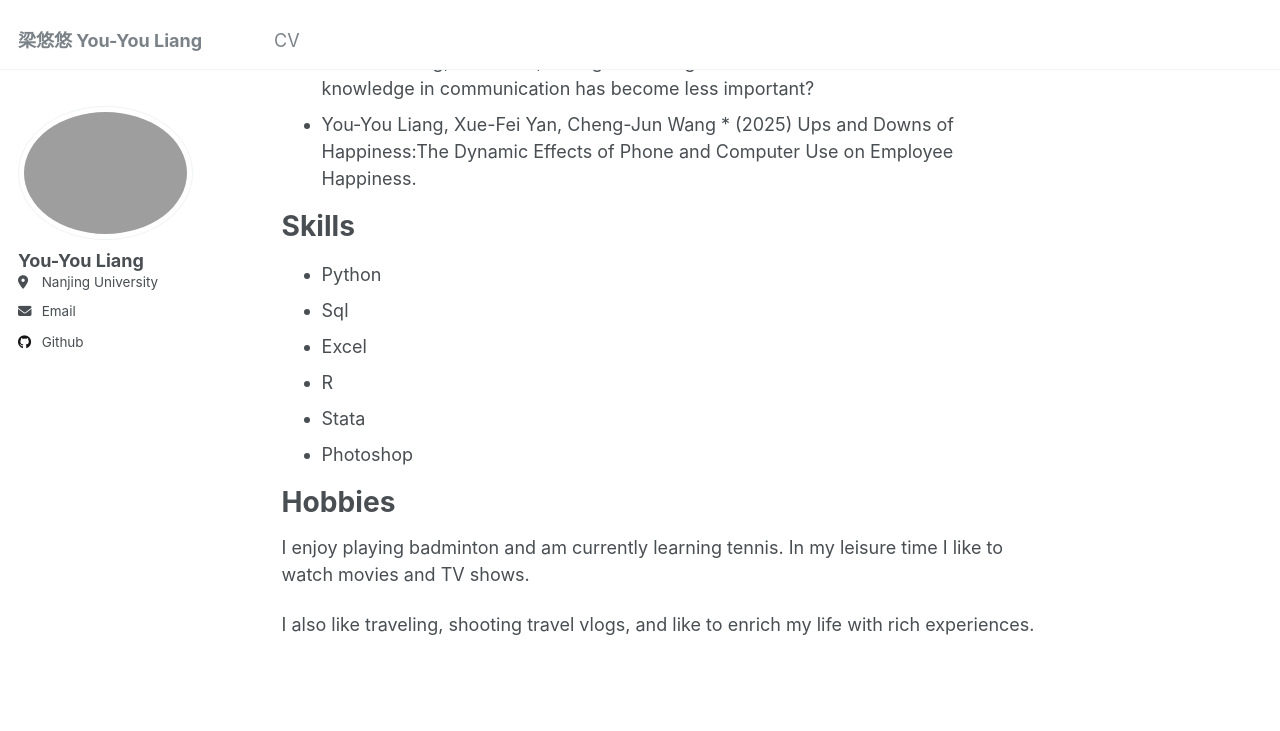
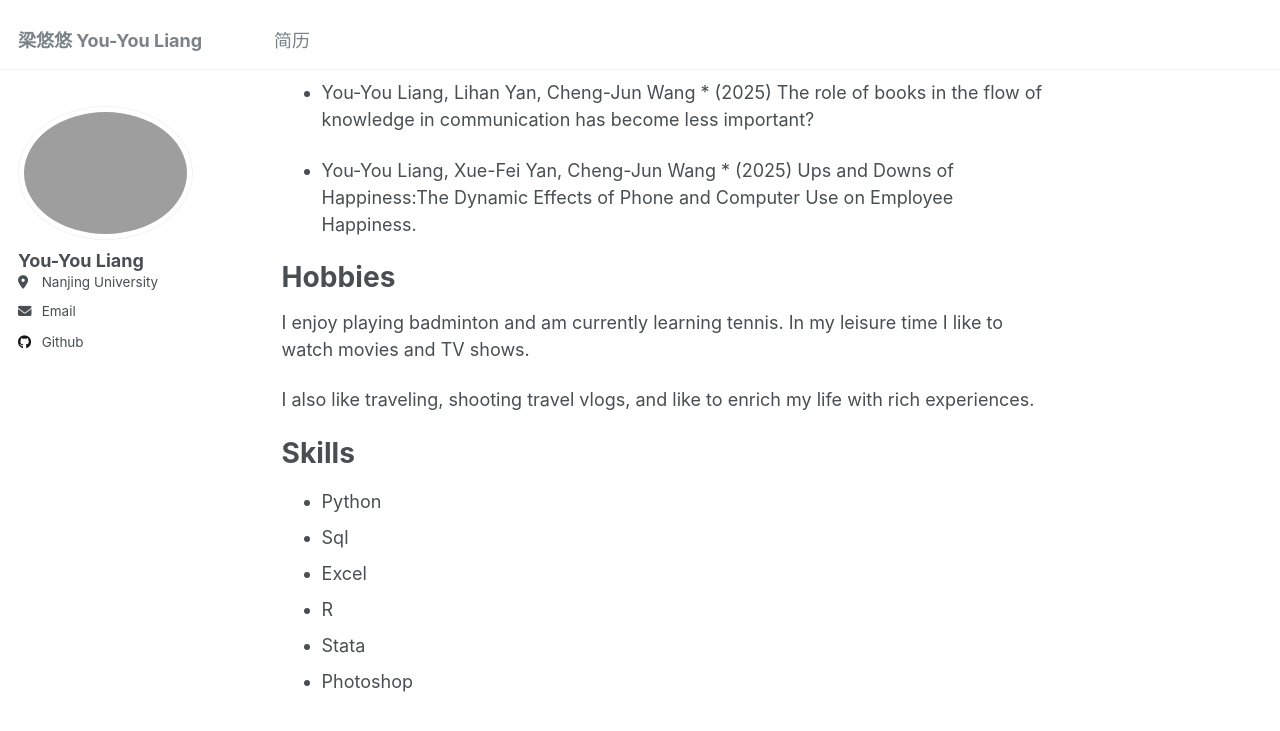
Before and after one commit to YouYou-Liang/YouYou-Liang.github.io, a Jekyll site: the page built from _pages/about.md, in a window 1280 px wide and 900 px high, scrolled down 1420 px. Shown: the top 731 px of the window. Built offline with Jekyll 4.4.1, drawn with Linux system fonts in a browser that asks for light colours.

Commit message:
修改主页

```diff
--- a/_data/navigation.yml
+++ b/_data/navigation.yml
@@ -20,7 +20,7 @@ main:
   # - title: "Blog Posts"
   #   url: /year-archive/
 
-  - title: "CV"
+  - title: "简历"
     url: /cv/
 
   # - title: "Guide"
--- a/_pages/about.md
+++ b/_pages/about.md
@@ -46,13 +46,15 @@ How to edit your site's GitHub repository
 Liang Youyou is currently a master student  in the School of Journalism and Communication, Nanjing University, under the supervision of Dr. Cheng-Jun Wang. Her research interests is to explore the bibliometric characteristics of communication. She uses various computational methods (such as network analysis, text mining, word embedding models, and citation analysis) to examine the innovative development of communication and the position of the discipline in the scientific field.
 
 <div style="text-align: center;">
-  <img src="/images/meme.png" alt="Meme" style="max-width: 50%; height: auto;">
+  <img src="/images/meme.png" alt="Meme" style="max-width: 55%; height: auto;">
 </div>
+
 
 Education
 ======
 * M.A. in School of Journalism & Communication, Nanjing University, 2024-2027
 * B.A. in School of Journalism & Communication, Nanjing University, 2020-2024
+
 
 Awards
 ======
@@ -89,6 +91,7 @@ Conference Paper
 Working Paper
 ======
 * You-You Liang, Lihan Yan, Cheng-Jun Wang * (2025) The role of books in the flow of knowledge in communication has become less important?
+
 * You-You Liang, Xue-Fei Yan, Cheng-Jun Wang * (2025) Ups and Downs of Happiness:The Dynamic Effects of Phone and Computer Use on Employee Happiness.
 
 
--- a/_pages/cv.md
+++ b/_pages/cv.md
@@ -1,6 +1,6 @@
 ---
 layout: archive
-title: "中文CV"
+title: "简历"
 permalink: /cv/
 author_profile: true
 redirect_from:
@@ -40,6 +40,7 @@ redirect_from:
 * 2022.8-2022.11: 江苏广电我苏网 实习记者
   * 工作职责: 参加了10余个江苏省新闻发布会，完成等10余个新媒体作品，多篇推送达到1w+的阅读量，策划完成了10余个动态海报。
 
+
 会议论文
 ======
 * 梁悠悠, 闫丽涵, 王成军 * (2025) 新颖的知识重组会导致颠覆性还是延续性? 来自WOS数据库中1970-2020传播学论文数据的证据.ICA 2025, 丹佛, 美国.
@@ -48,6 +49,7 @@ redirect_from:
 ======
 * 梁悠悠, 闫丽涵, 王成军 * (2025) 书籍在传播学知识流动中的作用变小了？
 * 梁悠悠, 晏雪菲, 王成军* (2025) 起伏的幸福感:计算机和手机使用对员工幸福感的动态影响
+
 
 获奖
 ======
@@ -58,6 +60,14 @@ redirect_from:
 * 国家励志奖学金 (2022)
 * 人民奖学金 (2021)
 
+兴趣爱好
+======
+我喜欢打羽毛球，目前正在学习网球。在休闲时间我喜欢看影视作品，撸猫猫狗狗。
+
+我也喜欢旅游，拍摄旅游vlog，喜欢用丰富的经历充实我的生活。
+
+我学过书法、吉他、素描（然而逐渐荒废了......）
+
 技能
 ======
 * Python
```
Also changed, not shown: other parts of _pages/about.md (+8 -4 lines), other parts of _pages/cv.md (+0 -8 lines).
